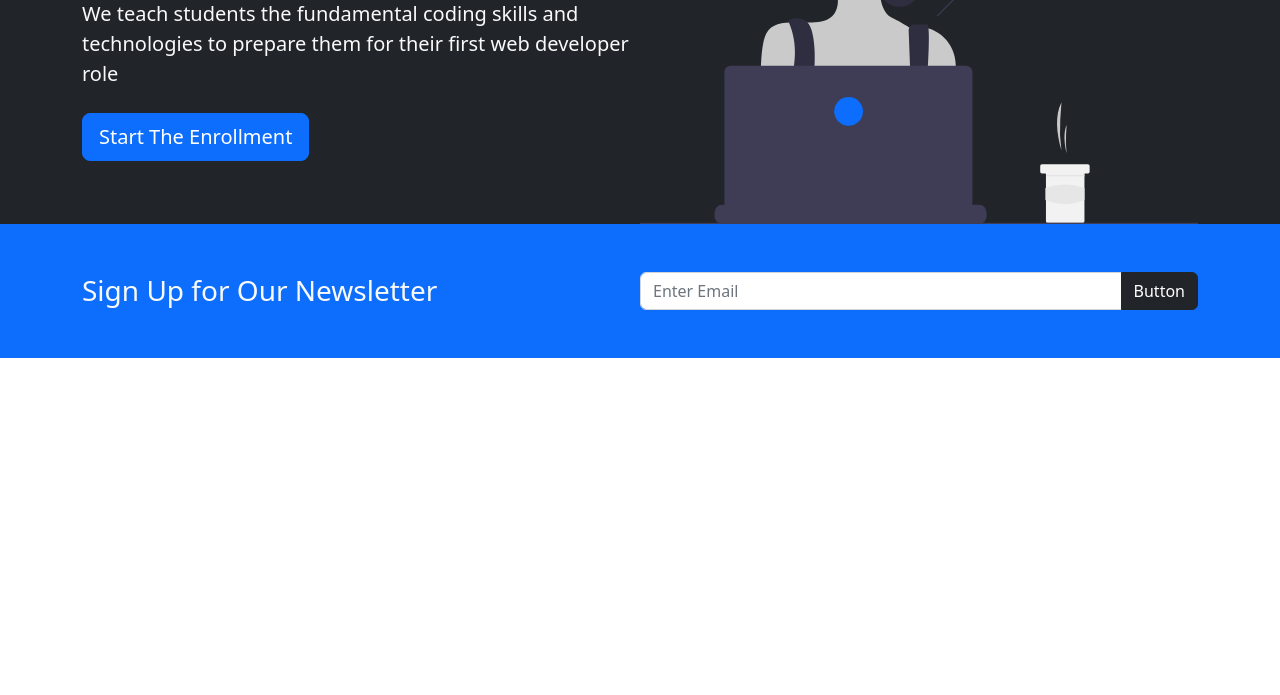
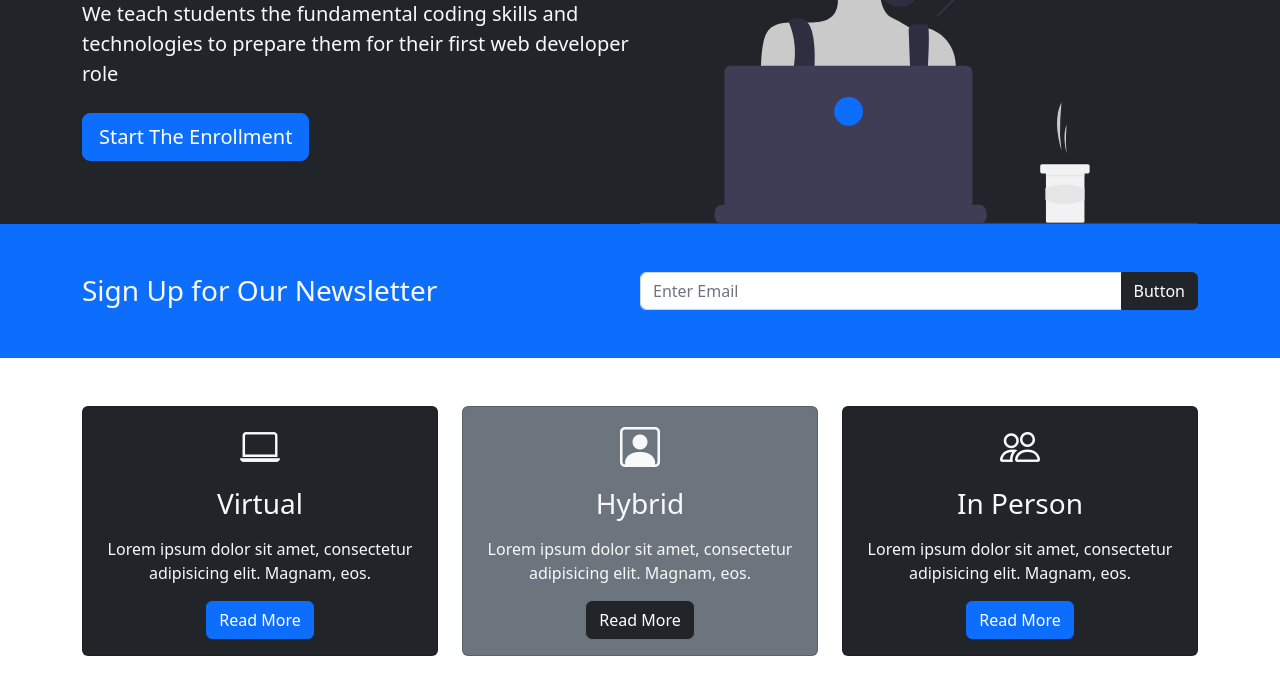
Before and after one commit to phyzikhs/bootstrap, a plain HTML site: page index.html in a window 1280 px wide. Shown: the part 257-952 px from the top of the page. Before the commit the page ends 800 px from the top, so only its background shows below. Drawn offline with nearby package versions, Linux system fonts and the light colour scheme.

Commit message:
Card, card body, card title, card text

```diff
--- a/index.html
+++ b/index.html
@@ -4,7 +4,11 @@
 	<meta charset="UTF-8">
 	<meta http-equiv="X-UA-Compatible" content="IE=edge">
 	<meta name="viewport" content="width=device-width, initial-scale=1.0">
+	<!-- Bootstrap -->
 	<link href="https://cdn.jsdelivr.net/npm/bootstrap@5.2.2/dist/css/bootstrap.min.css" rel="stylesheet" integrity="sha384-Zenh87qX5JnK2Jl0vWa8Ck2rdkQ2Bzep5IDxbcnCeuOxjzrPF/et3URy9Bv1WTRi" crossorigin="anonymous">
+	<!-- Bootstrap Icons -->
+	<link rel="stylesheet" href="https://cdn.jsdelivr.net/npm/bootstrap-icons@1.3.0/font/bootstrap-icons.css">
+	<!-- Custom styles -->
 	<link rel="stylesheet" href="style.css">
 	<title>Frontend Bootcamp</title>
 </head>
@@ -70,6 +74,62 @@
 		</div>
 	</section>
 
+	<!-- Boxes -->
+	<section class="p-5">
+		<div class="container">
+			<div class="row">
+				<div class="col-md">
+					<div class="card bg-dark text-light">
+						<div class="card-body text-center">
+							<div class="h1 mb-3">
+								<i class="bi bi-laptop"></i>
+							</div>
+							<h3 class="card-title mb-3">
+								Virtual
+							</h3>
+							<p class="card-text">
+								Lorem ipsum dolor sit amet, consectetur adipisicing elit. Magnam, eos.
+							</p>
+							<a href="#" class="btn btn-primary">Read More</a>
+						</div>
+					</div>
+				</div>
+				<div class="col-md">
+					<div class="card bg-secondary text-light">
+						<div class="card-body text-center">
+							<div class="h1 mb-3">
+								<i class="bi bi-person-square"></i>
+							</div>
+							<h3 class="card-title mb-3">
+								Hybrid
+							</h3>
+							<p class="card-text">
+								Lorem ipsum dolor sit amet, consectetur adipisicing elit. Magnam, eos.
+							</p>
+							<a href="#" class="btn btn-dark">Read More</a>
+						</div>
+					</div>
+				</div>
+				<div class="col-md">
+					<div class="card bg-dark text-light">
+						<div class="card-body text-center">
+							<div class="h1 mb-3">
+								<i class="bi bi-people"></i>
+							</div>
+							<h3 class="card-title mb-3">
+								In Person
+							</h3>
+							<p class="card-text">
+								Lorem ipsum dolor sit amet, consectetur adipisicing elit. Magnam, eos.
+							</p>
+							<a href="#" class="btn btn-primary">Read More</a>
+						</div>
+					</div>
+				</div>
+			</div>
+		</div>
+	</section>
+
 	<script src="https://cdn.jsdelivr.net/npm/bootstrap@5.2.2/dist/js/bootstrap.bundle.min.js" integrity="sha384-OERcA2EqjJCMA+/3y+gxIOqMEjwtxJY7qPCqsdltbNJuaOe923+mo//f6V8Qbsw3" crossorigin="anonymous"></script>
 </body>
 </html>
```
